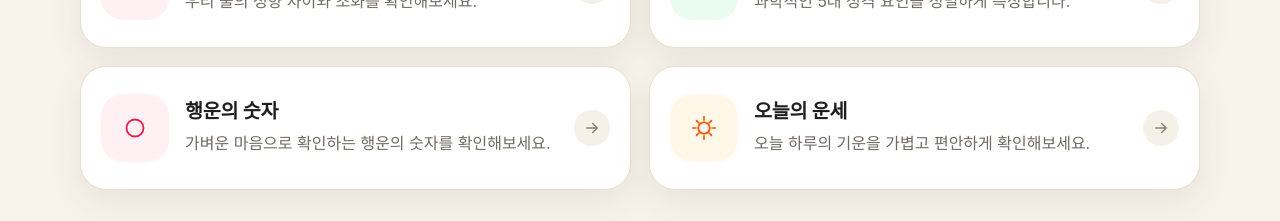
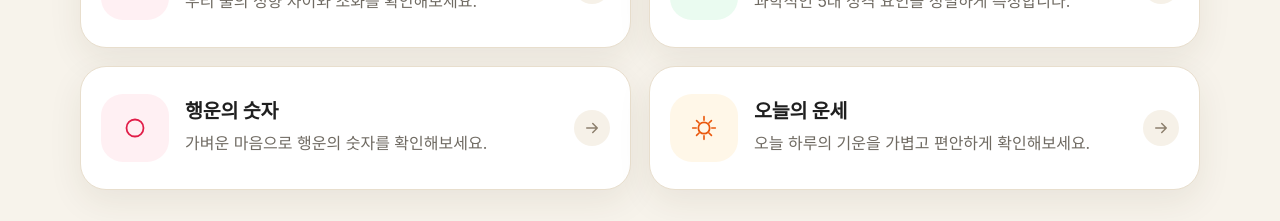
Before and after one commit to inhwoi7/dasangdam-main, a Next.js app: page / in a window 1280 px wide. Shown: the part 800-1021 px from the top of the page. Built offline with nearby package versions, Linux system fonts and the light colour scheme.

Commit message:
플로팅 상담 바 제거 완료

```diff
--- a/app/page.tsx
+++ b/app/page.tsx
@@ -70,7 +70,7 @@ const SERVICES = [
   {
     key: "number",
     name: "행운의 숫자",
-    description: "가벼운 마음으로 확인하는 행운의 숫자를 확인해보세요.",
+    description: "가벼운 마음으로 행운의 숫자를 확인해보세요.",
     href: "/services/lucky-number",
     iconBg: "#FFF0F3",
     iconStroke: "#E11D48",
```
